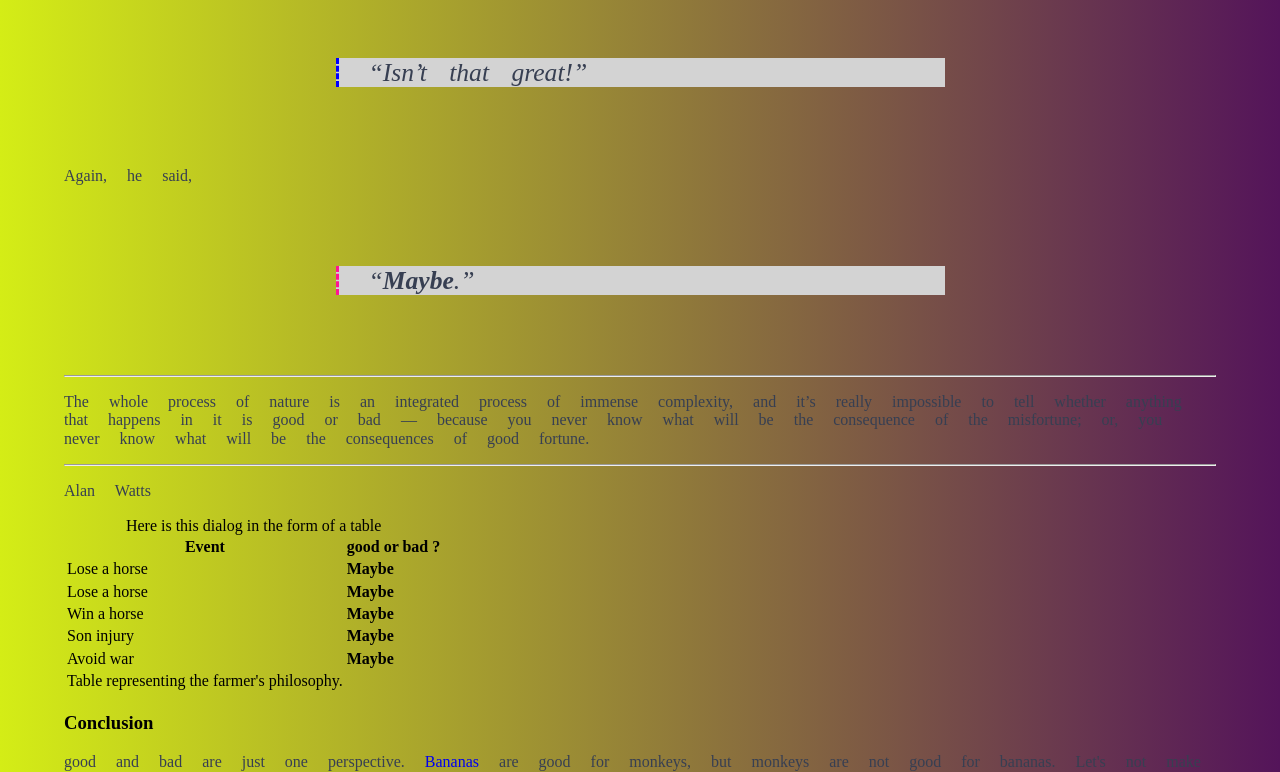
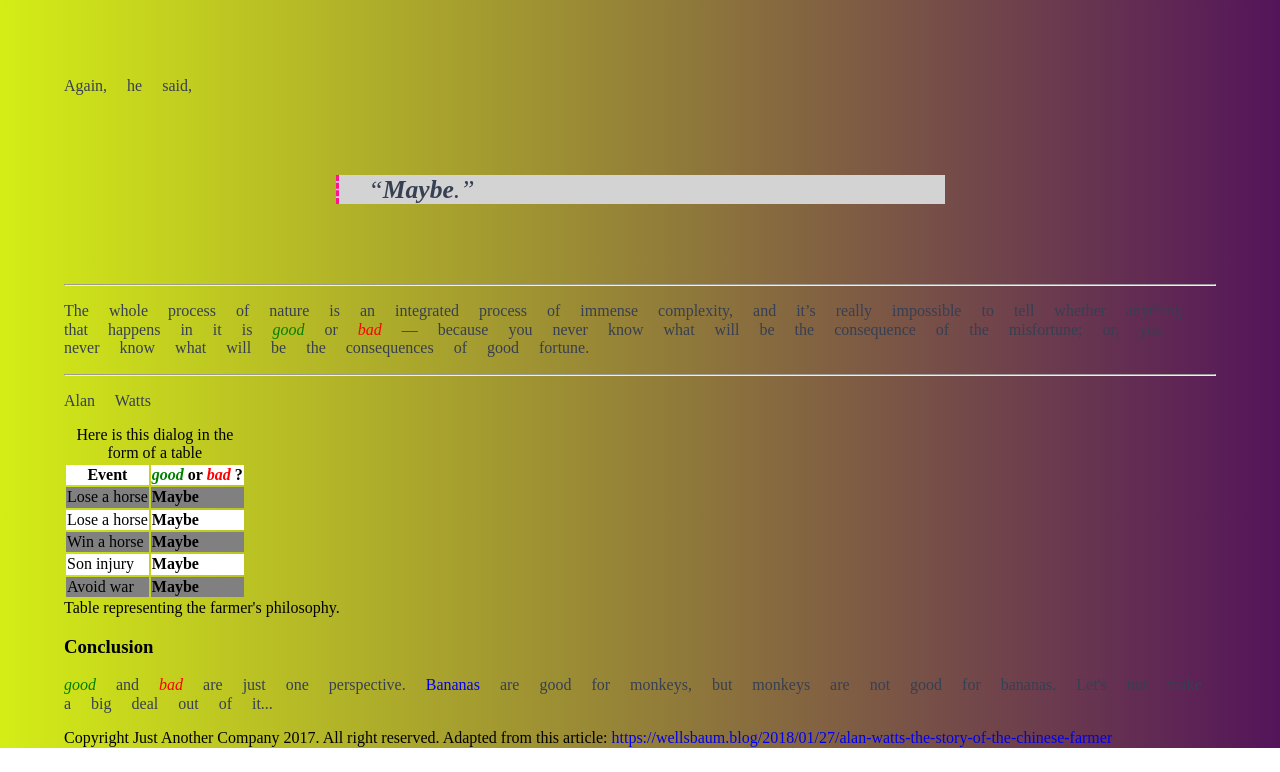
Before and after one commit to xandervdh/progressive-enhancement, a plain HTML site: page index.html in a window 1280 px wide. Shown: the part 2028-2800 px from the top of the page. After the commit the page ends 2776 px from the top, so only its background shows below. Drawn offline with Linux system fonts and the light colour scheme.

Commit message:
changed the image and used attributes

```diff
--- a/index.html
+++ b/index.html
@@ -17,6 +17,7 @@
              alt="using a fire extinguisher">
     </figure>
 
+
     <h2>Preamble</h2>
 
     <ol>
@@ -25,13 +26,15 @@
         <li>then tell it to your best friend</li>
     </ol>
 </header>
-
+<article>
     <h2>The story</h2>
 
     <p>
-    Once upon a time there was a Chinese farmer whose horse ran away. That evening, all of his neighbors came around to
+        Once upon a time there was a Chinese farmer whose horse ran away. That evening, all of his neighbors came around
+        to
         commiserate.
-    They said, <q class="villagers">We are soy to hear your horse has run away. This is most unfortunate.</q> The farmer
+        They said, <q class="villagers">We are soy to hear your horse has run away. This is most unfortunate.</q> The
+        farmer
         said, <q class="farmer"><strong>Maybe</strong>.</q>
         The next day the horse came back bringing seven wild horses with it, and in the evening everybody came back and
         said, <q class="villagers">Oh, isn’t that lucky.
@@ -39,13 +42,15 @@
     </p>
     <hr/>
     <p>
-    The following day his son tried to break one of the horses, and while riding it, he was thrown and broke his leg.
+        The following day his son tried to break one of the horses, and while riding it, he was thrown and broke his
+        leg.
         The neighbors then said, <q class="villagers">Oh dear, that’s too
         <tag attribute="bad">bad</tag>
     </q>, and the farmer responded, <q class="farmer"><strong>Maybe</strong>.</q> The next day
         the conscription
         officers came around to conscript people into the army, and they rejected his son because he had a broken leg.
-    Again all the neighbors came around and said, <q class="villagers">Isn’t that great!</q> Again, he said, <q class="farmer"><strong>Maybe</strong>.</q>
+        Again all the neighbors came around and said, <q class="villagers">Isn’t that great!</q> Again, he said, <q
+            class="farmer"><strong>Maybe</strong>.</q>
     </p>
     <hr/>
     <p>
@@ -60,7 +65,7 @@
     </p>
     <hr/>
     <p>Alan Watts</p>
-
+</article>
 
 <table>
     <caption>Here is this dialog in the form of a table</caption>
@@ -93,17 +98,11 @@
         <td>Avoid war</td>
         <td><strong>Maybe</strong></td>
     </tr>
-
-    <tfoot>
-    <tr>
-        <td>
-            Table representing the farmer's philosophy.
-        </td>
-    </tr>
-    </tfoot>
 </table>
 
 
+<footer>
+    Table representing the farmer's philosophy.
     <h3>Conclusion</h3>
     <p>
         <tag attribute="good">good</tag>
@@ -116,7 +115,6 @@
         make a big deal out of it...
     </p>
 
-<footer>
     Copyright Just Another Company 2017. All right reserved. Adapted from this article:
     <a href="https://wellsbaum.blog/2018/01/27/alan-watts-the-story-of-the-chinese-farmer" target="_blank"
        title="Copyright">
--- a/style.css
+++ b/style.css
@@ -53,6 +53,47 @@ q {
     font-style: italic;
 }
 
-header h1:first-child {
+header p {
     background-color: yellow;
 }
+
+[attribute]{
+    font-style: italic;
+}
+
+[attribute=good] {
+    color: green;
+}
+
+[attribute=bad] {
+    color: red;
+}
+
+table tr:nth-child(odd) {
+    background-color: white ;
+}
+
+table tr:nth-child(even) {
+    background-color: grey;
+}
+
+article p:first-of-type {
+    font-weight: bold;
+}
+
+figure {
+    float: left;
+    margin-right: 5%;
+}
+
+article {
+    float: left;
+}
+
+table {
+    float: left;
+}
+
+footer {
+    float: left;
+}
```
Lines whose indentation alone changed are shown as unchanged.
